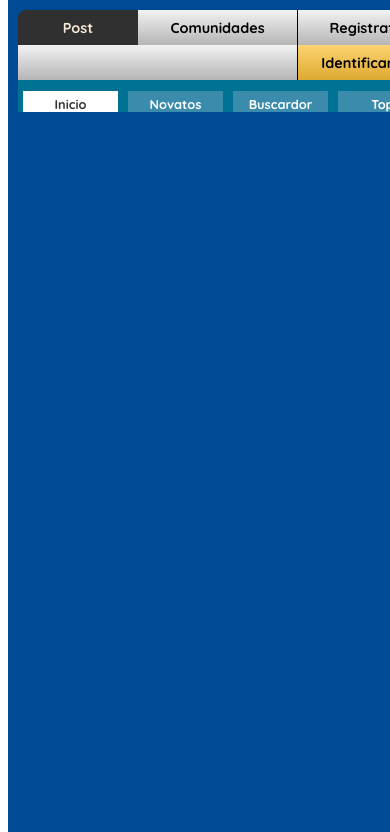
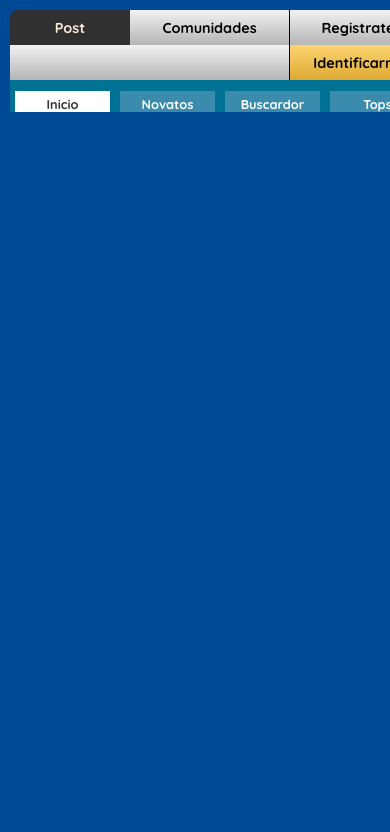
Before and after one commit to ivan2600/-taringa_v4, a plain HTML site: page index.html in a window 390 px wide. Shown: the part 73-905 px from the top of the page. Drawn offline with Linux system fonts and the light colour scheme.

Commit message:
better responsive

```diff
--- a/style.css
+++ b/style.css
@@ -12,8 +12,8 @@ main {
   color: aliceblue;
   display: grid;
   grid-template-rows: 120px, 45px;
-  margin: 0 8px;
-  border-radius: 10px;
+  /* margin: 0 8px; */
+  /* border-radius: 10px; */
   height: 150vh;
   min-width: 600px;
   align-content: start;
```
